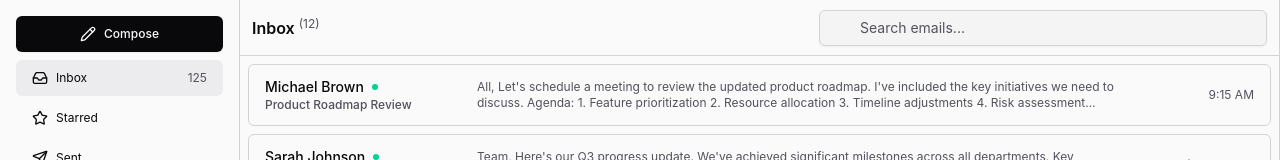
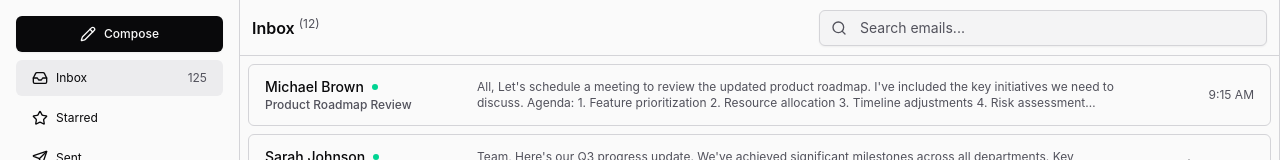
Before and after one commit to neilsong/fmail, a React (Vite) app in the folder frontend/: page / in a window 1280 px wide. Shown: the top 160 px of the page. Built offline with nearby package versions, Linux system fonts and the light colour scheme.

Commit message:
fix search icon

```diff
--- a/frontend/src/components/email/EmailList.tsx
+++ b/frontend/src/components/email/EmailList.tsx
@@ -15,10 +15,11 @@ export const EmailList = ({ emails, onEmailSelect }: EmailListProps) => {
           <h2 className="font-semibold">Inbox</h2>
           <span className="text-xs font-normal text-muted-foreground">(12)</span>
         </div>
-        <div className="relative w-2/3 max-w-md">
-          <Search className="absolute left-3 top-1/2 size-4 -translate-y-1/2 text-muted-foreground" />
-          <Input placeholder="Search emails..." className="pl-10 pr-3" />
-        </div>
+        <Input
+          placeholder="Search emails..."
+          leadingIcon={<Search className="size-4" />}
+          inputContainerClassName="w-2/3 max-w-md"
+        />
       </div>
 
       <div className="h-full space-y-2 overflow-y-auto p-2">
```
